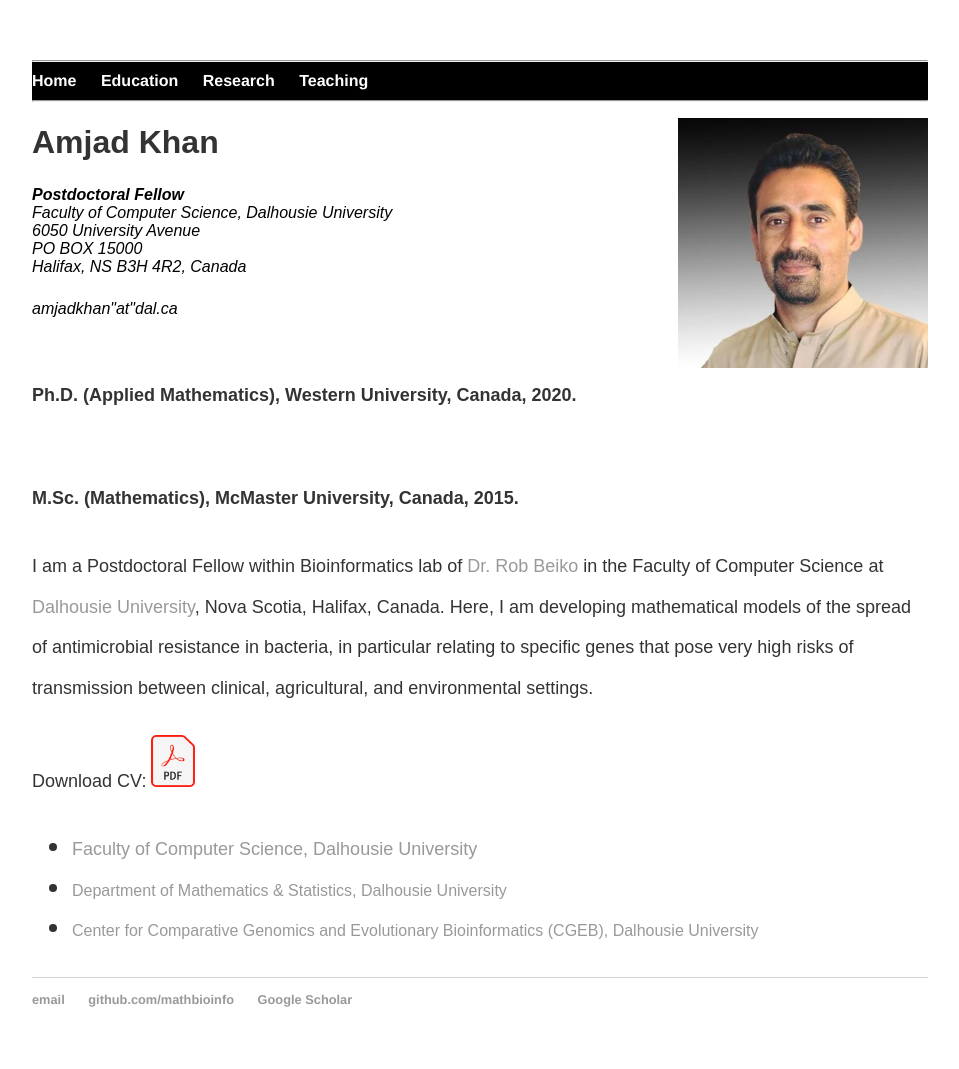
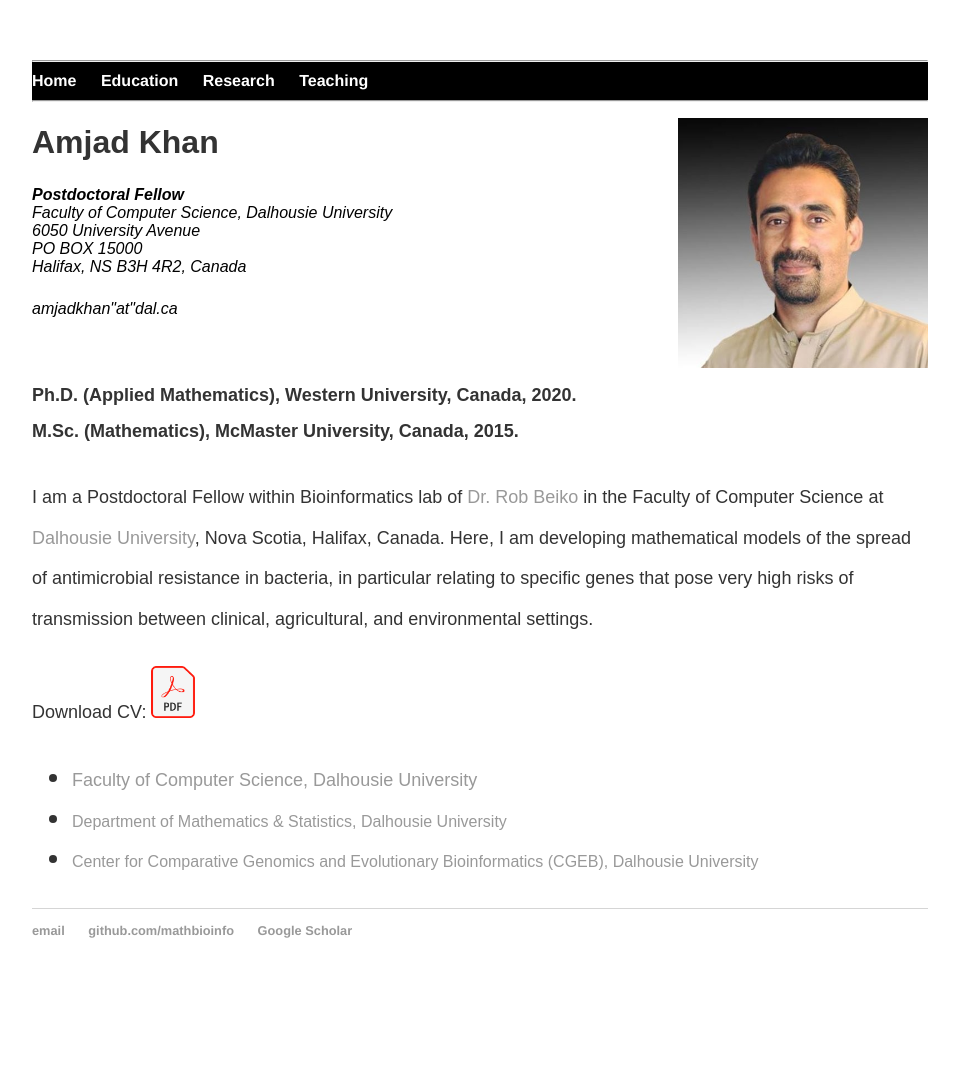
Before and after one commit to MathBioInfo/amjadkhan, a Jekyll site: the page index.html, which Jekyll copies as it is, in a window 1280 px wide. Shown: the whole page, without its empty margins (160-1119 px from the left). Built offline with Jekyll 4.4.1, drawn with Linux system fonts in a browser that asks for light colours; after the commit the page ends 1000 px from its top, so only the background shows below that.

Commit message:
Update index.html

```diff
--- a/index.html
+++ b/index.html
@@ -40,8 +40,8 @@
 			<!--<abbr title="phone">P:</abbr> <br>-->
 			<span class="obfuscate">amjadkhan"at"dal.ca</span>
 			</address>
-			<p><br><strong> <font size="4"> Ph.D. (Applied Mathematics), Western University, Canada, 2020. </p>
-			<p><br><font size="4">M.Sc. (Mathematics), McMaster University, Canada, 2015.</strong>
+			<p><br><strong> <font size="4"> Ph.D. (Applied Mathematics), Western University, Canada, 2020.
+			<br><font size="4">M.Sc. (Mathematics), McMaster University, Canada, 2015.</strong>
 			</p>
 
 			<p><font size="4">
```
